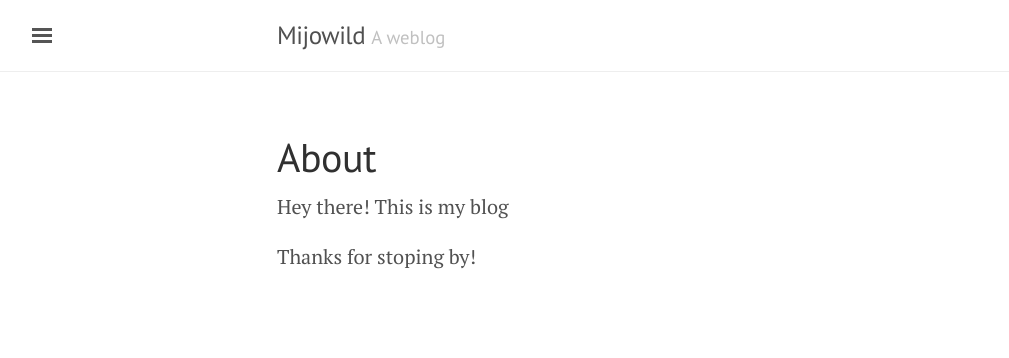
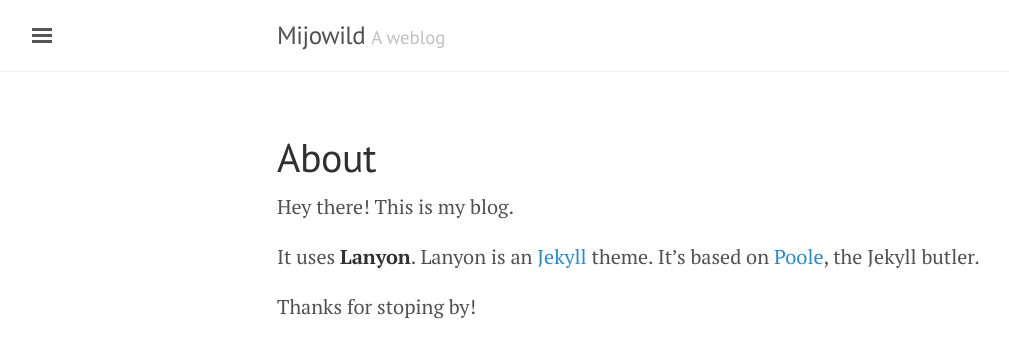
Before and after one commit to mijowild/mijowild.github.com, a Jekyll site: the page built from about.md, in a window 1280 px wide. Shown: the top 358 px of the page, without its empty margins (3-1012 px from the left). Built offline with Jekyll 4.4.1, drawn with Linux system fonts in a browser that asks for light colours.

Commit message:
fix sidebar

```diff
--- a/_includes/sidebar.html
+++ b/_includes/sidebar.html
@@ -25,8 +25,6 @@
       {% endif %}
     {% endfor %}
 
-    <a class="sidebar-nav-item" href="{{ site.github.repo }}/archive/v{{ site.version }}.zip">Download</a>
-    <a class="sidebar-nav-item" href="{{ site.github.repo }}">GitHub project</a>
     <span class="sidebar-nav-item">Currently v{{ site.version }}</span>
   </nav>
 
--- a/about.md
+++ b/about.md
@@ -4,7 +4,10 @@ title: About
 ---
 
 
-Hey there! This is my blog
+Hey there! This is my blog.
+
+It uses **Lanyon**.
+Lanyon is an [Jekyll](http://jekyllrb.com) theme. It's based on [Poole](http://getpoole.com), the Jekyll butler.
 
 
 Thanks for stoping by!
```
